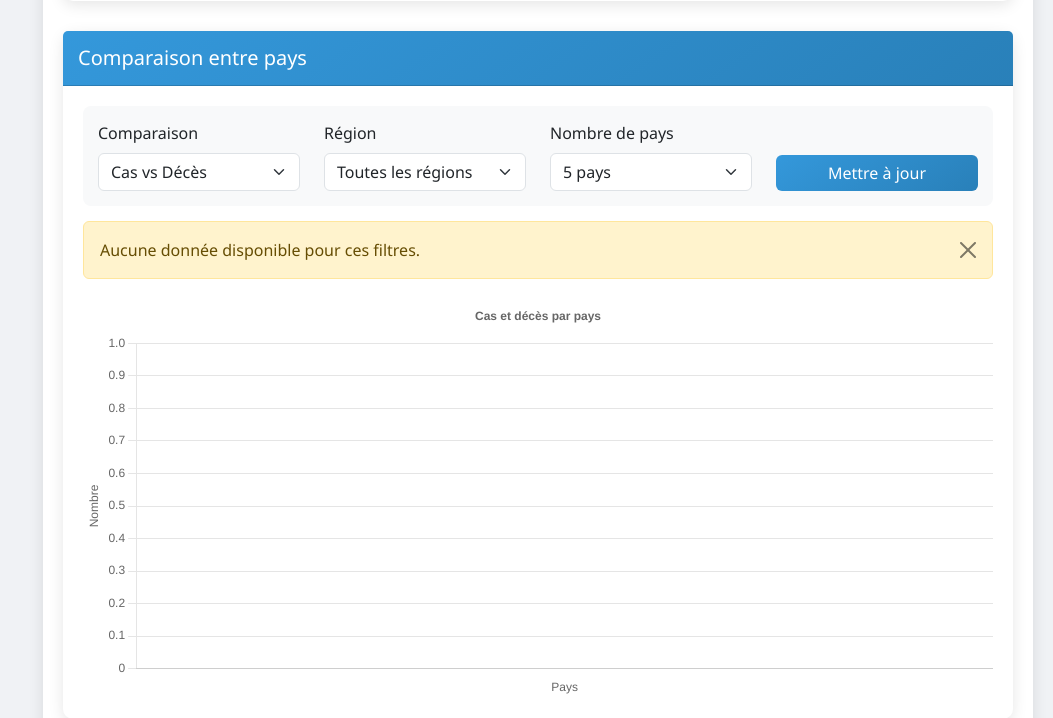
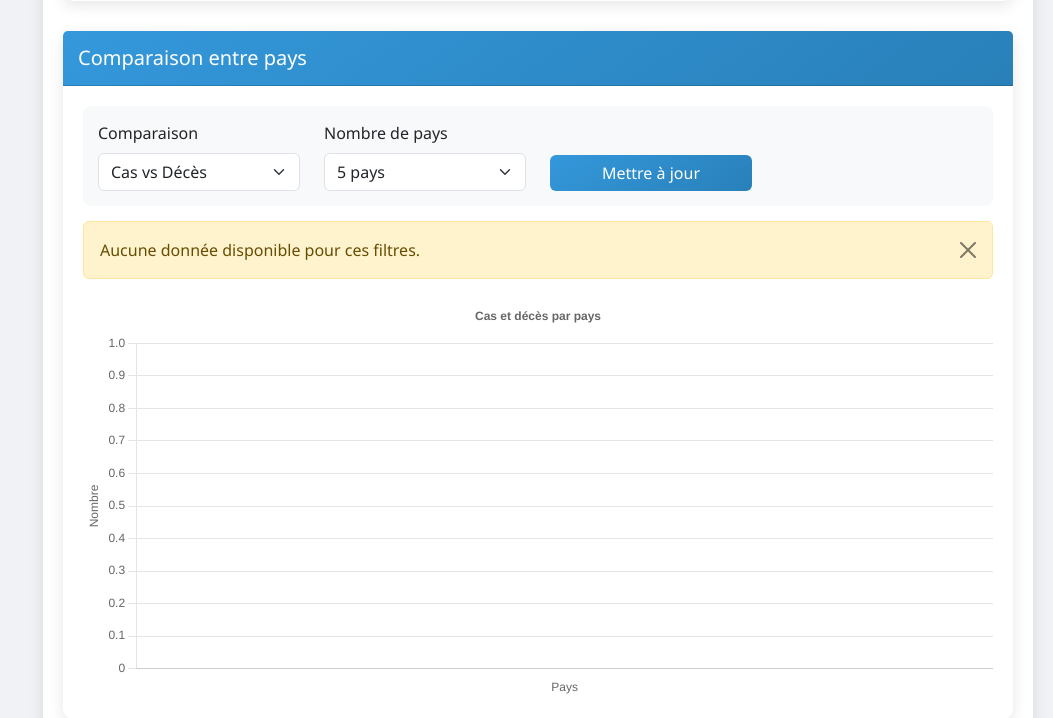
Before and after one commit to Mooodrix/mspr1, a Flask app: page /graphique in a window 1280 px wide. Shown: the part 1486-2204 px from the top of the page, without its empty margins (227-1280 px from the left). Run offline with Flask 3, Linux system fonts and the light colour scheme; data that the repository does not hold is empty; some libraries are stand-ins or nearby versions.

Commit message:
Hide region selection and set default option for bar chart

```diff
--- a/templates/graphique.html
+++ b/templates/graphique.html
@@ -273,10 +273,10 @@
                             <option value="growth_rate">Taux de croissance</option>
                         </select>
                     </div>
-                    <div class="col-md-3">
+                    <div class="col-md-3" hidden>
                         <label for="bar-region" class="form-label">Région</label>
                         <select id="bar-region" class="form-select">
-                            <option value="all">Toutes les régions</option>
+                            <option value="all" selected>Toutes les régions</option>
                             <option value="europe">Europe</option>
                             <option value="north_america">Amérique du Nord</option>
                             <option value="south_america">Amérique du Sud</option>
```
